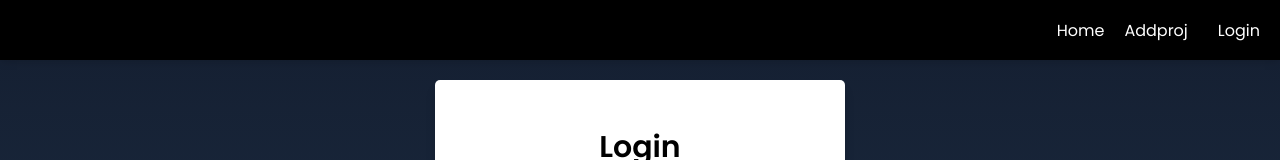
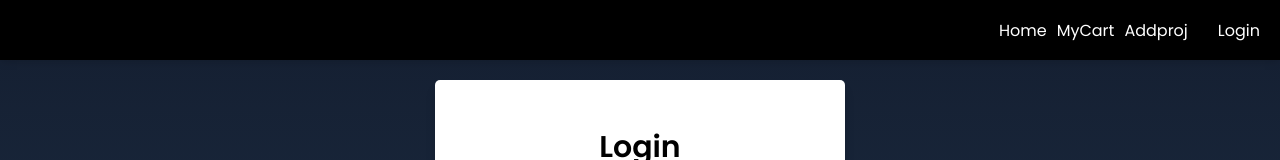
Before and after one commit to Vignesh18280/Cart24, a React (Create React App) app: page /Login in a window 1280 px wide. Shown: the top 160 px of the page. Built offline with nearby package versions, Linux system fonts and the light colour scheme.

Commit message:
adding profiles

```diff
--- a/src/components/Login.jsx
+++ b/src/components/Login.jsx
@@ -20,6 +20,7 @@ const Login = () => {
         await axios.post(`http://localhost:8000/login/${1}`,data)
            .then((res)=> {
             if(res.status === 200 ){
+              localStorage.setItem('log',JSON.stringify(Email));
               window.location = '/';
               console.log("correct password");
             }
--- a/src/components/Navbarr.css
+++ b/src/components/Navbarr.css
@@ -13,7 +13,7 @@
 
 .Home{
      color:white;
-     margin: 0px 10px 0px 73rem;
+     margin: 0px 10px 0px 69rem;
      text-decoration: none;
 }
 
@@ -21,6 +21,8 @@
     color:white;
     margin: 0px 20px 0px 10px;
 }
+
+
 
 .logo{
     color:white;
--- a/src/components/Navbarr.jsx
+++ b/src/components/Navbarr.jsx
@@ -3,6 +3,13 @@ import { Link } from 'react-router-dom';
 import './Navbarr.css'
 
 const Navbarr = () => {
+  const da = localStorage.getItem('log');
+  const data = JSON.parse(da);
+  const handleclick = () => {
+    if(!data){
+      window.location = '/Login'
+    }
+  }
   return (
     <div>
       <div className='nav'>
@@ -10,11 +17,15 @@ const Navbarr = () => {
        <div className='Home' >
           <Link className = 'dec' to = '/' style={{ textDecoration: 'none' , color:'white'}} >Home</Link>
         </div>
+        <div className='mycart' >
+          <Link className = 'dec' to = '/' style={{ textDecoration: 'none' , color:'white'}} >MyCart</Link>
+        </div>
         <div className='login' >
             <Link className='dec' to = '/Addproj' style={{ textDecoration: 'none' , color : 'white'}} >Addproj</Link>
         </div>
         <div className='login' >
-            <Link className='dec' to = '/Login' style={{ textDecoration: 'none' , color : 'white'}} >Login</Link>
+
+            <Link className='dec' onClick={handleclick} style={{ textDecoration: 'none' , color : 'white'}} >{data?data:'Login'}</Link>
         </div>
       </div>
     </div>
```
